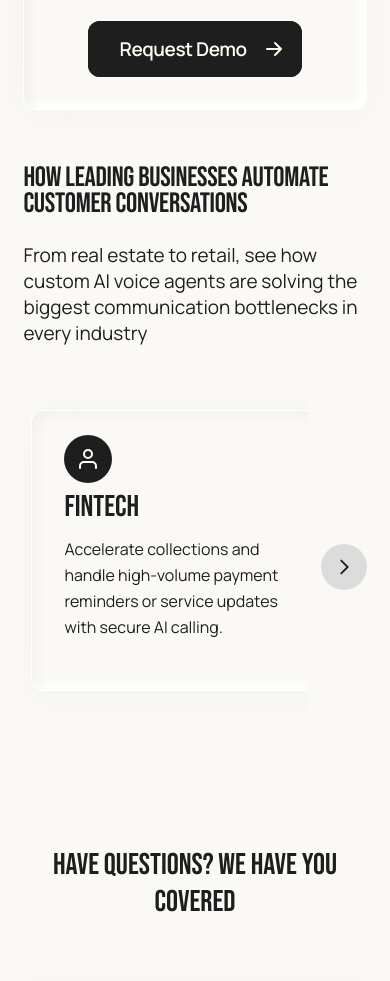
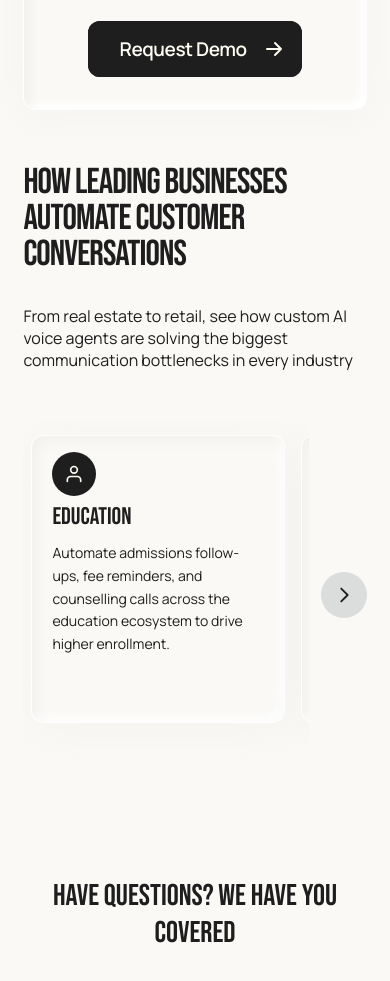
Before and after one commit to Kshitijkulal/calliance-landing-page, a Next.js app: page / in a window 390 px wide. Shown: the part 7240-8221 px from the top of the page. Built offline with nearby package versions, Linux system fonts and the light colour scheme.

Commit message:
industries section made mobile responsive and content changed

```diff
--- a/app/components/sections/IndustriesSection.tsx
+++ b/app/components/sections/IndustriesSection.tsx
@@ -5,19 +5,19 @@
 
 const INDUSTRIES = [
   {
-    title: "FinTech",
+    title: "Education",
     description:
-      "Accelerate collections and handle high-volume payment reminders or service updates with secure AI calling.",
-  },
-  {
-    title: "Ed-Tech",
-    description:
-      "Automate admissions follow-ups, fee reminders, and counselling calls across multiple languages to drive higher enrollment.",
+      "Automate admissions follow-ups, fee reminders, and counselling calls across the education ecosystem to drive higher enrollment.",
   },
   {
     title: "Real Estate",
     description:
       "Instantly qualify leads, schedule callbacks, and follow up with prospects to keep your sales pipeline moving automatically.",
+  },
+  {
+    title: "FinTech",
+    description:
+      "Accelerate collections and handle high-volume payment reminders or service updates with secure AI calling.",
   },
   {
     title: "Healthcare",
@@ -55,19 +55,16 @@
   };
 
   return (
-    <section className="w-full max-w-[1440px] mx-auto py-[7%] flex flex-col gap-12 md:gap-19 overflow-hidden px-[6%]">
+    <section className="w-full max-w-screen-2xl mx-auto py-[7%] flex flex-col gap-12 md:gap-20 overflow-hidden px-[6%]">
 
       {/* Header — split layout */}
-      <div className="flex flex-col md:flex-row items-start gap-4 md:gap-2">
+      <div className="flex flex-col md:flex-row items-start gap-6 md:gap-4 w-full">
         {/* Heading */}
-        <div className="max-w-[680px] shrink-0">
+        <div className="w-full md:w-[60%] lg:w-[55%] shrink-0">
           <h2
-            className="font-normal uppercase m-0"
+            className="font-normal uppercase m-0 text-4xl sm:text-5xl md:text-6xl leading-none tracking-tight"
             style={{
               fontFamily: "var(--font-bebas-neue), sans-serif",
-              fontSize: "clamp(28px, 4vw, 54px)",
-              lineHeight: "0.95",
-              letterSpacing: "-0.01em",
               color: "var(--color-primary-black)",
             }}
           >
@@ -76,9 +73,9 @@
         </div>
 
         {/* Description */}
-        <div className="max-w-[550px] flex items-center pt-2 md:pl-1">
+        <div className="w-full md:w-[40%] lg:w-[45%] flex items-center pt-2 md:pl-4">
           <p
-            className="text-[19px] font-normal leading-snug m-0"
+            className="text-base sm:text-lg md:text-xl font-normal leading-snug m-0"
             style={{
               fontFamily: "var(--font-manrope), sans-serif",
               color: "var(--color-primary-black)",
@@ -104,7 +101,7 @@
             className="p-3 rounded-3xl border-none cursor-pointer flex items-center justify-center shrink-0"
             style={{ backgroundColor: "var(--color-off-white)" }}
           >
-            <svg width="22" height="22" viewBox="0 0 24 24" fill="none">
+            <svg viewBox="0 0 24 24" fill="none" className="w-5 h-5 sm:w-6 sm:h-6">
               <path
                 d="M15 19L8 12L15 5"
                 stroke="var(--color-primary-black)"
@@ -139,7 +136,7 @@
                   boxShadow: "none"
                 }}
                 transition={{ duration: 0.3 }}
-                className="group w-[80vw] sm:w-[60vw] md:w-[349px] h-auto md:h-[316px] shrink-0 flex flex-col gap-3 pt-6 pb-6 px-8 rounded-xl border border-solid cursor-pointer"
+                className="group w-[65vw] sm:w-[45vw] md:w-[350px] h-72 md:h-[320px] shrink-0 flex flex-col gap-3 py-4 sm:py-6 px-5 sm:px-8 rounded-xl border border-solid cursor-pointer"
                 style={{
                   boxShadow: "inset 4px 4px 15px rgba(0, 0, 0, 0.04), inset -6px -6px 8px rgba(255, 255, 255, 1), 0px 6px 40px 0px rgba(219, 220, 220, 0.18)",
                   backgroundColor: "var(--color-primary-beige)",
@@ -150,7 +147,7 @@
                 <div className="flex flex-col gap-2">
                   {/* Icon */}
                   <div className="p-3 rounded-full inline-flex items-center justify-center self-start bg-primary-black transition-opacity duration-300 group-hover:opacity-0 group-hover:hidden">
-                    <svg width="24" height="24" viewBox="0 0 24 24" fill="none">
+                    <svg viewBox="0 0 24 24" fill="none" className="w-5 h-5 sm:w-6 sm:h-6">
                       <path
                         d="M20 21v-2a4 4 0 0 0-4-4H8a4 4 0 0 0-4 4v2M12 11a4 4 0 1 0 0-8 4 4 0 0 0 0 8z"
                         stroke="var(--color-secondary-beige)"
@@ -163,7 +160,7 @@
 
                   {/* Title */}
                   <h3
-                    className="font-normal m-0 text-[30px] group-hover:text-[34px] text-primary-black group-hover:text-secondary-beige transition-all duration-300"
+                    className="font-normal m-0 text-2xl sm:text-3xl group-hover:text-3xl sm:group-hover:text-4xl text-primary-black group-hover:text-secondary-beige transition-all duration-300"
                     style={{
                       fontFamily: "var(--font-bebas-neue), sans-serif",
                       lineHeight: "1.1",
@@ -175,7 +172,7 @@
 
                 {/* Description */}
                 <p
-                  className="text-base group-hover:text-[18px] font-normal leading-relaxed group-hover:leading-snug m-0 text-primary-black group-hover:text-secondary-beige transition-all duration-300"
+                  className="text-sm sm:text-base group-hover:text-base sm:group-hover:text-lg font-normal leading-relaxed group-hover:leading-snug m-0 text-primary-black group-hover:text-secondary-beige transition-all duration-300"
                   style={{
                     fontFamily: "var(--font-manrope), sans-serif",
                   }}
```
